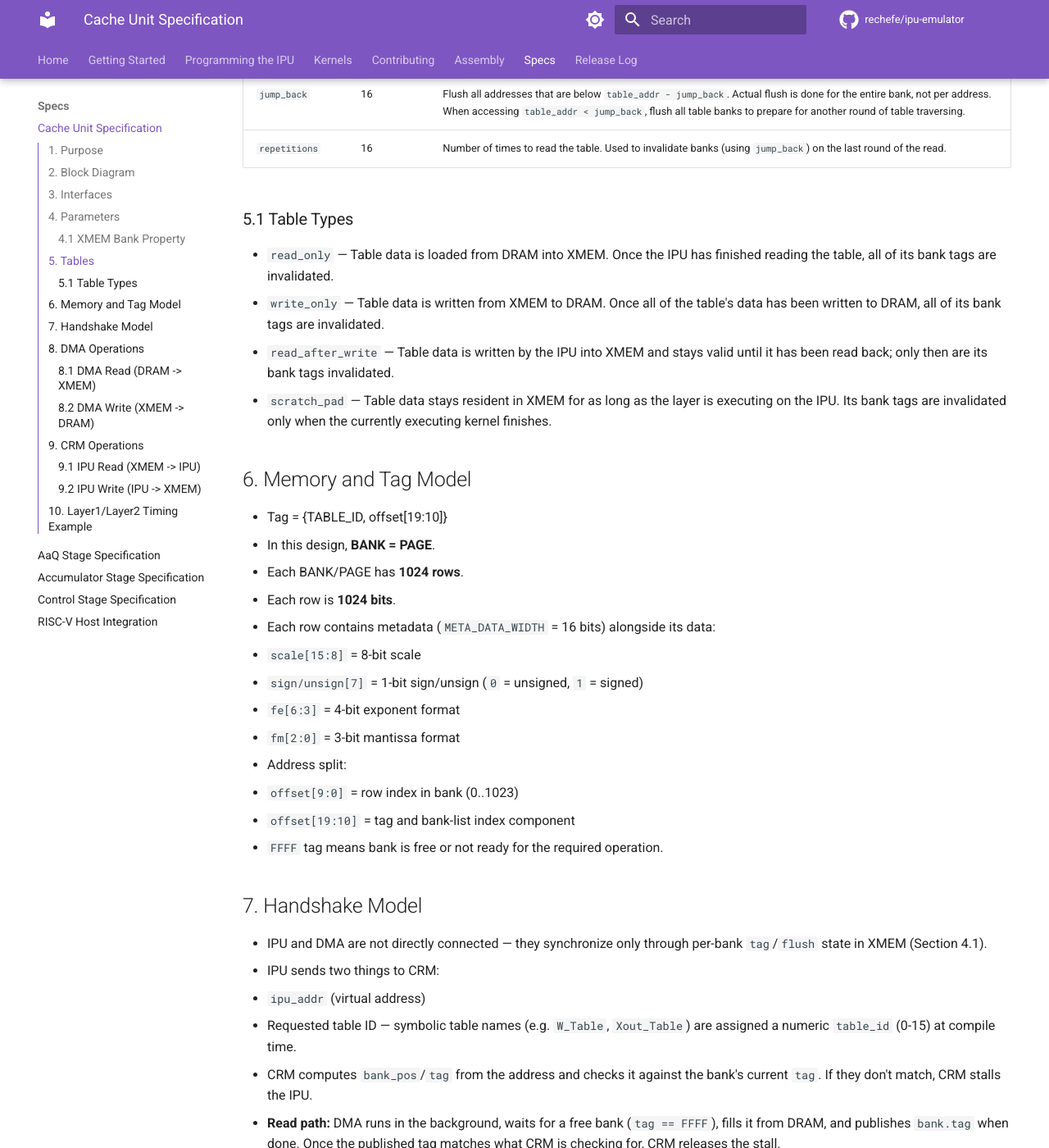
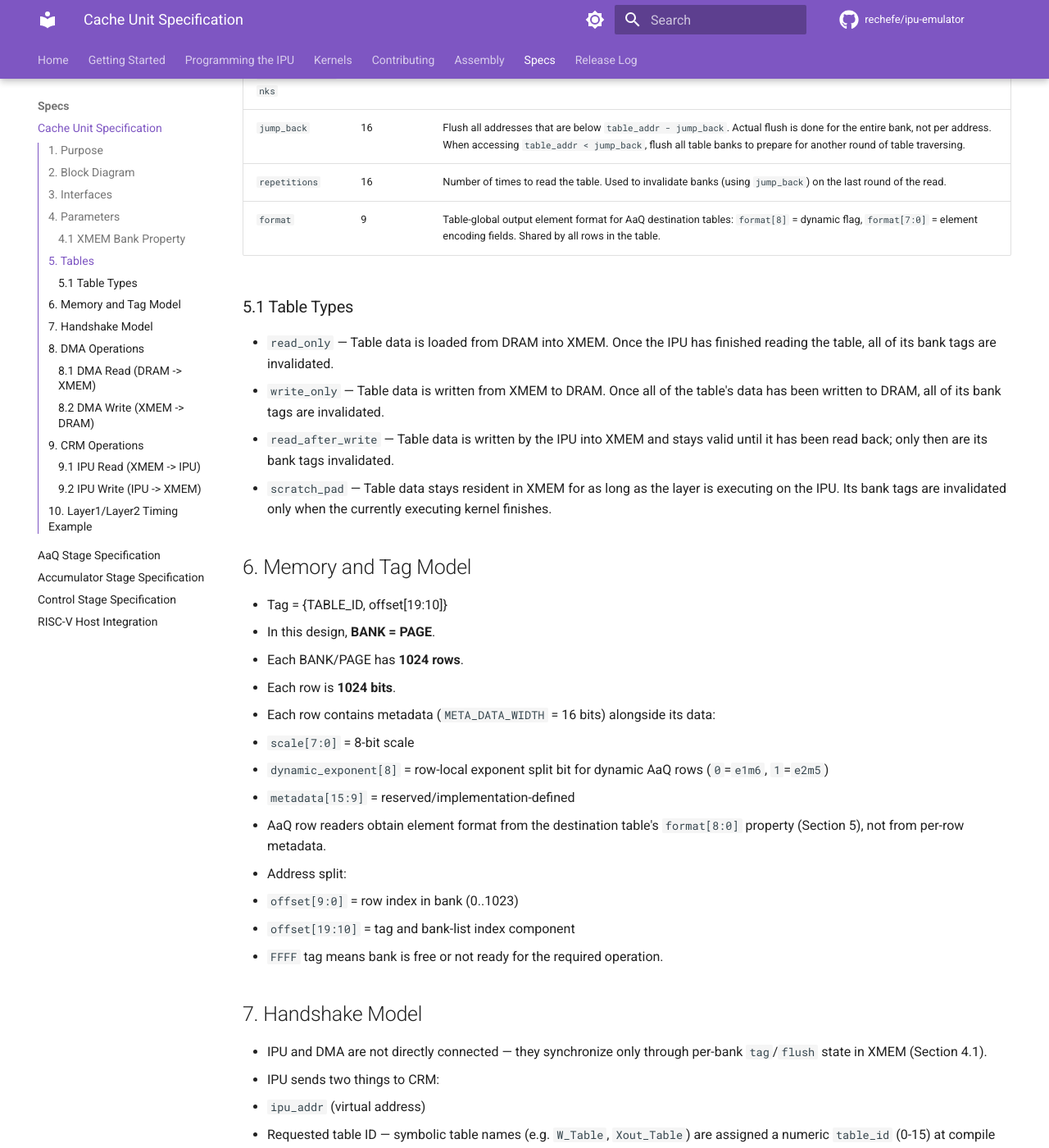
Before and after one commit to rechefe/ipu-emulator, an MkDocs documentation site: the page built from docs/content/specs/cache-unit.md, in a window 1280 px wide and 1400 px high, scrolled down 2675 px. Shown: the whole window at 82% size. Built offline with MkDocs 1.6.1 and Material for MkDocs 9.7.7, drawn with Linux system fonts in a browser that asks for light colours; comment, search, counter and statistics services are not loaded; some of the changed text lies outside the part shown.

Commit message:
Align cache-unit metadata contract with table-level AaQ format
Co-authored-by: yuval93813 <134804184+yuval93813@users.noreply.github.com>

```diff
--- a/docs/content/specs/cache-unit.md
+++ b/docs/content/specs/cache-unit.md
@@ -49,7 +49,7 @@ The Cache Unit manages data movement between external DRAM and on-chip XMEM so t
 | `OFFSET_WIDTH` | `20` | Offset width inside the array address space. |
 | `ARRAY_ID_WIDTH` | `4` | Array ID width. |
 | `XMEM_ROW_WIDTH` | `128` | Width of one XMEM row (bytes). |
-| `META_DATA_WIDTH` | `16` | Width of metadata carried alongside row data (bits): 8-bit scale, 1-bit sign/unsign, 4-bit exponent format, 3-bit mantissa format. |
+| `META_DATA_WIDTH` | `16` | Width of metadata carried alongside row data (bits). For AaQ-produced rows, metadata carries `scale[7:0]` and row-local `dynamic_exponent` (`metadata[8]`); the destination table's `format[8:0]` is table-level state (Section 5), not per-row metadata. |
 
 ### 4.1 XMEM Bank Property
 
@@ -77,6 +77,7 @@ A table is a data structure that defines the methodology of a data movement and
 | `xmem_num_of_banks` | 4 | Amount of banks. |
 | `jump_back` | 16 | Flush all addresses that are below `table_addr - jump_back`. Actual flush is done for the entire bank, not per address. When accessing `table_addr < jump_back`, flush all table banks to prepare for another round of table traversing. |
 | `repetitions` | 16 | Number of times to read the table. Used to invalidate banks (using `jump_back`) on the last round of the read. |
+| `format` | 9 | Table-global output element format for AaQ destination tables: `format[8]` = dynamic flag, `format[7:0]` = element encoding fields. Shared by all rows in the table. |
 
 ### 5.1 Table Types
 
@@ -92,10 +93,10 @@ A table is a data structure that defines the methodology of a data movement and
 - Each BANK/PAGE has **1024 rows**.
 - Each row is **1024 bits**.
 - Each row contains metadata (`META_DATA_WIDTH` = 16 bits) alongside its data:
-  - `scale[15:8]` = 8-bit scale
-  - `sign/unsign[7]` = 1-bit sign/unsign (`0` = unsigned, `1` = signed)
-  - `fe[6:3]` = 4-bit exponent format
-  - `fm[2:0]` = 3-bit mantissa format
+  - `scale[7:0]` = 8-bit scale
+  - `dynamic_exponent[8]` = row-local exponent split bit for dynamic AaQ rows (`0`=`e1m6`, `1`=`e2m5`)
+  - `metadata[15:9]` = reserved/implementation-defined
+- AaQ row readers obtain element format from the destination table's `format[8:0]` property (Section 5), not from per-row metadata.
 - Address split:
   - `offset[9:0]` = row index in bank (0..1023)
   - `offset[19:10]` = tag and bank-list index component
```
